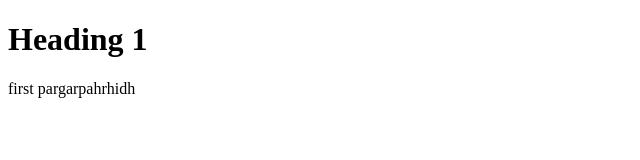
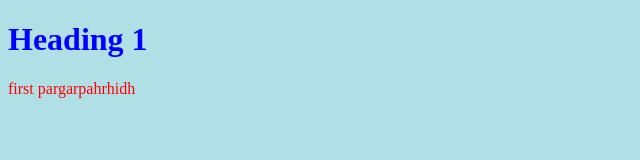
Before and after one commit to bmucf/Portfolio, a plain HTML site: page index.html in a window 1280 px wide. Shown: the whole page, without its empty margins (0-640 px from the left). Drawn offline with Linux system fonts and the light colour scheme.

Commit message:
Update index.html

```diff
--- a/index.html
+++ b/index.html
@@ -1,7 +1,15 @@
 <!DOCTYPE html>
 <html>
     <head>
-        <title>Brian Mosquera</title>
+        <title>
+            Brian Mosquera
+        </title>
+
+        <style>
+            body {background-color: powderblue;}
+            h1   {color: blue;}
+            p    {color: red;}
+        </style>
     </head>
 
     <body>
```
